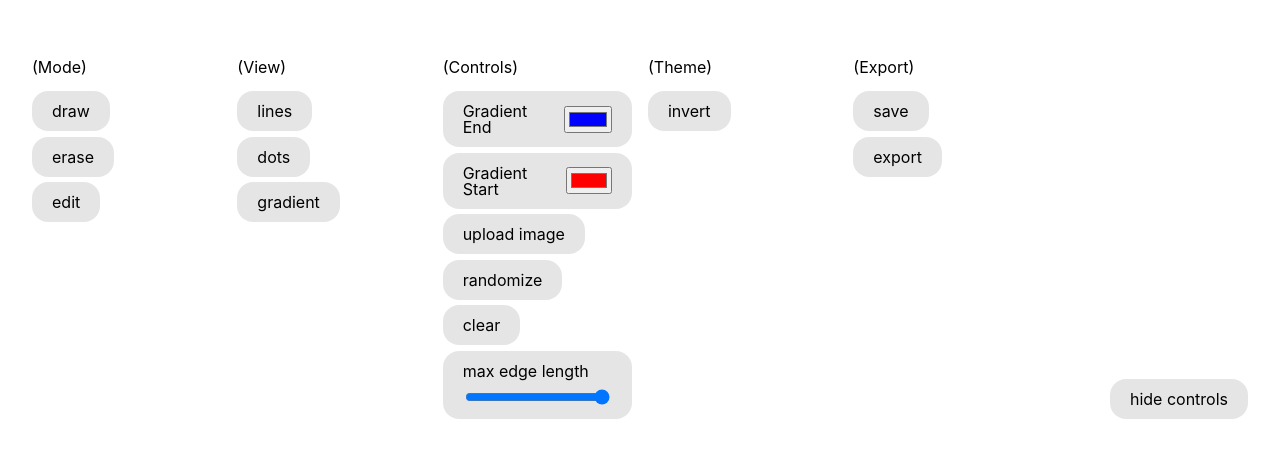
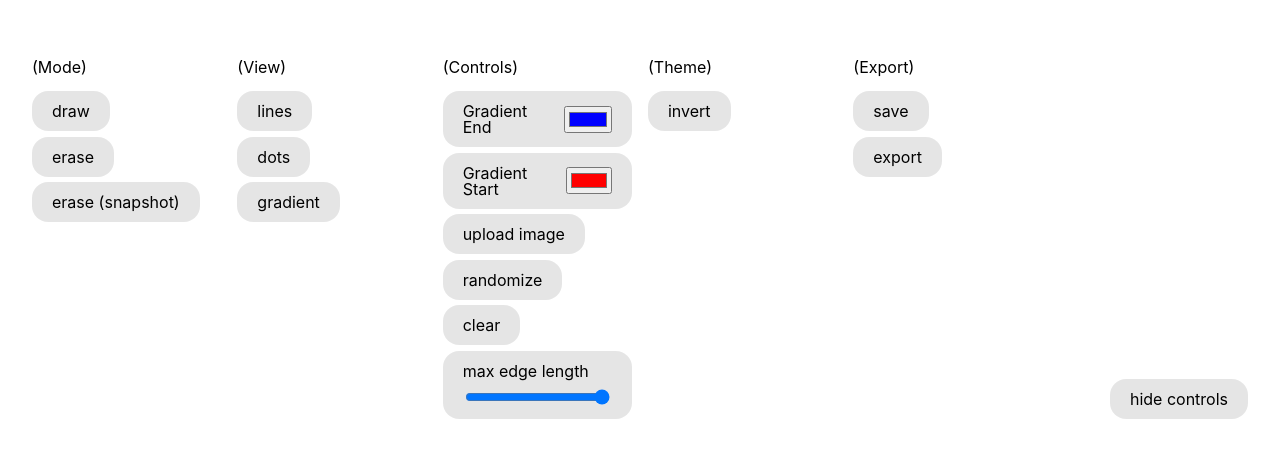
Before and after one commit to moritzsalla/polytess, a React (Create React App) app: page / in a window 1280 px wide. Shown: the part 349-802 px from the top of the page. Built offline with nearby package versions, Linux system fonts and the light colour scheme.

Commit message:
Rename edit mode to erase (snapshot) in SvgCanvas and update modes configuration

```diff
--- a/src/components/SvgCanvas/SvgCanvas.tsx
+++ b/src/components/SvgCanvas/SvgCanvas.tsx
@@ -53,7 +53,7 @@ const SvgCanvas = () => {
 		// Edit mode is momentary. It removes the polygon that was clicked using CSS,
 		// but does not modify the state.
 		// Therefore, recomputing the Delaunay triangulation will reset the canvas to pre-edit state.
-		if (mode === "edit") {
+		if (mode === "erase (snapshot)") {
 			// check if clicked element is a polygon
 			const target = e.target as SVGElement;
 			if (target.tagName === "polygon") {
@@ -70,7 +70,7 @@ const SvgCanvas = () => {
 				y,
 				radius: ERASE_CURSOR_RADIUS,
 			}),
-			edit: null,
+			"erase (snapshot)": null,
 		} as const;
 
 		dispatch(actions[mode] ?? { type: "NOOP" });
--- a/src/config/modes.ts
+++ b/src/config/modes.ts
@@ -1,7 +1,7 @@
 export const MODES = [
 	{ name: "draw" },
 	{ name: "erase" },
-	{ name: "edit" },
+	{ name: "erase (snapshot)" },
 ] as const;
 
 export type Mode = (typeof MODES)[number]["name"];
```
